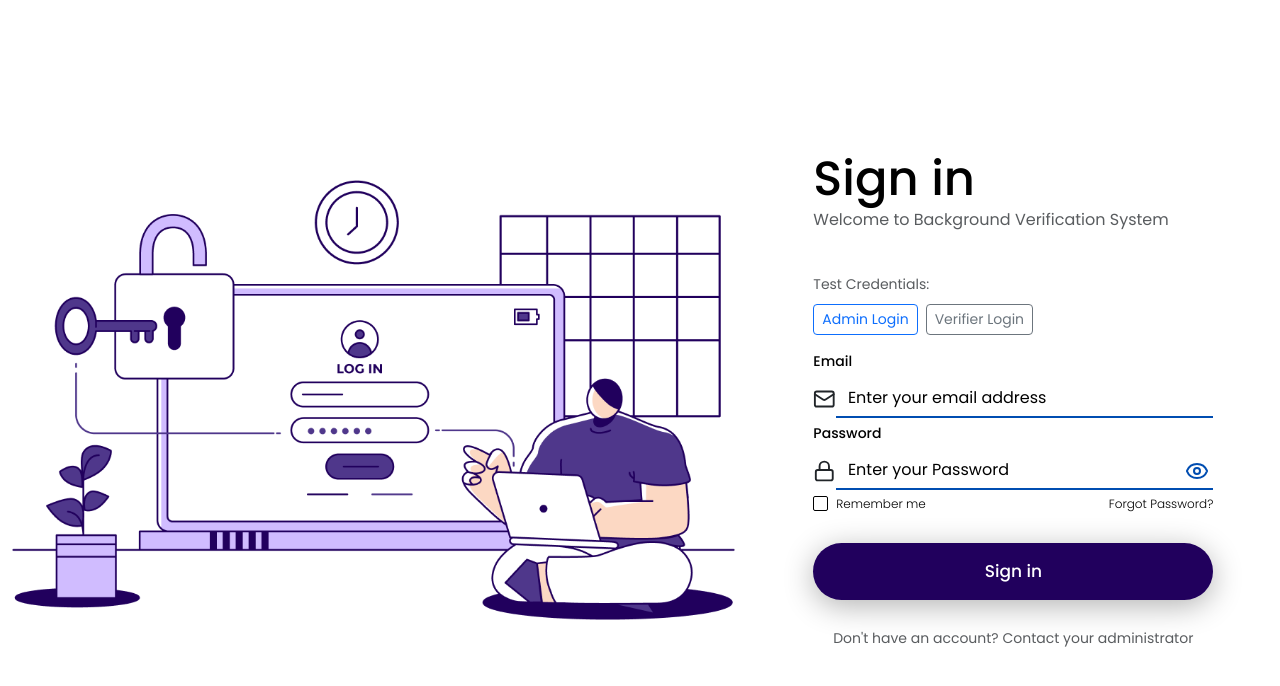
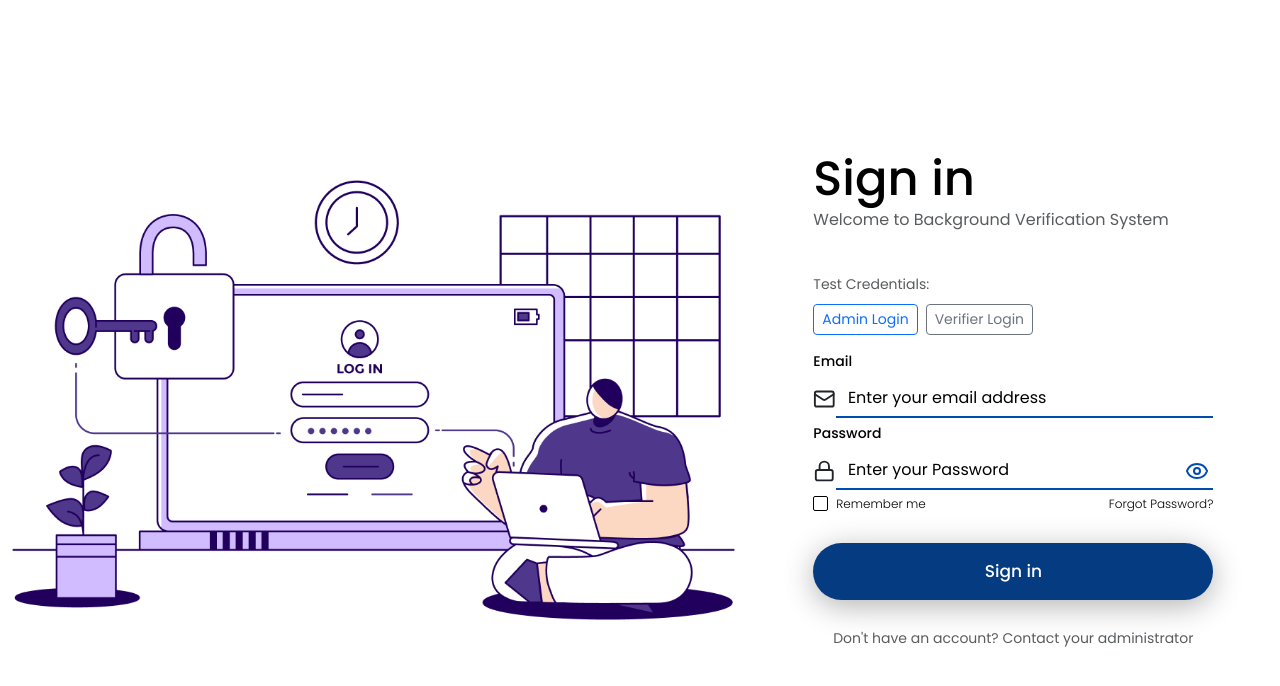
Before and after one commit to adityadixiteducase29/BGVS, a React (Vite) app in the folder Frontend/: page /login in a window 1280 px wide. In both pictures the pointer is over the button "Sign in". Shown: the top 686 px of the page. Built offline with nearby package versions, Linux system fonts and the light colour scheme; no server answers.

Commit message:
Add hover-primary color variable and update login button
Introduced a new --hover-primary CSS variable in index.css and updated the login button hover state to use this variable for consistency and easier theme management.

```diff
--- a/Frontend/src/index.css
+++ b/Frontend/src/index.css
@@ -56,6 +56,7 @@ All colors MUST be HSL.
     /* Dashboard primary colors */
     --primary: #004db1;
     --secondary: #f0f6ff;
+    --hover-primary: #053b81;
     --primary-glow: 271 81% 48%;
     --primary-dark: 271 81% 28%;
 
--- a/Frontend/src/pages/Login/index.css
+++ b/Frontend/src/pages/Login/index.css
@@ -401,7 +401,7 @@
 }
 
 .login-button:hover {
-  background: #21005D !important;
+  background: var(--hover-primary) !important;
   transform: translateY(-2px);
   box-shadow: 0px 6px 30px rgba(0, 0, 0, 0.3) !important;
 }
```
